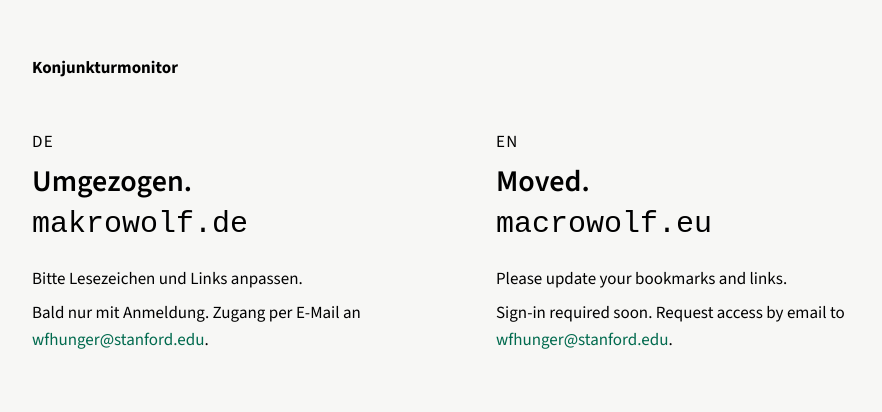
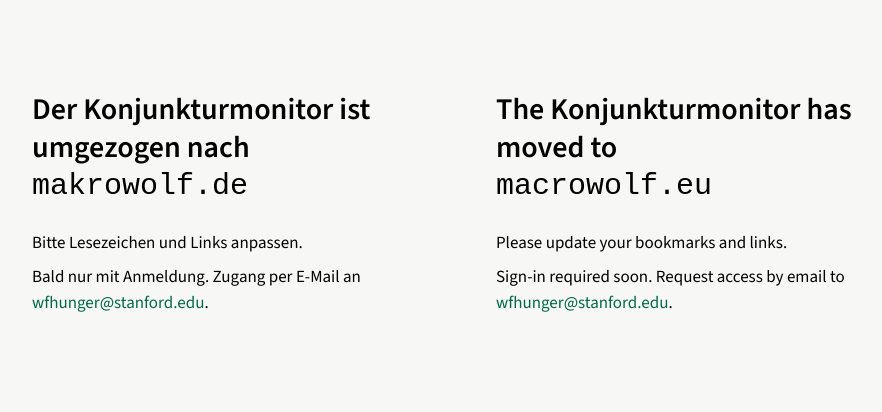
Before and after one commit to wfhungerland/wfhungerland.github.io, a plain HTML site: page 404.html in a window 1280 px wide. Shown: the part 192-604 px from the top of the page, without its empty margins (184-1066 px from the left). Drawn offline with Linux system fonts and the light colour scheme.

Commit message:
Satz statt Label: ist umgezogen nach / has moved to
Co-Authored-By: Claude Opus 5.5 <noreply@anthropic.com>
Claude-Session: https://claude.ai/code/session_01DPSeBVnJeW7D5oWu2bim5V

```diff
--- a/404.html
+++ b/404.html
@@ -1,6 +1,6 @@
 <!doctype html>
 <html lang="de"><head><meta charset="utf-8"><meta name="viewport" content="width=device-width, initial-scale=1">
-<title>Konjunkturmonitor · Umgezogen / Moved</title>
+<title>Konjunkturmonitor ist umgezogen · has moved</title>
 <meta name="robots" content="noindex">
 <base href="/">
 <style>
@@ -15,32 +15,24 @@
   * { box-sizing: border-box; }
   body { margin: 0; min-height: 100vh; display: grid; place-items: center; background: var(--bg); color: var(--text); font: 17px/1.55 var(--ff); }
   main { width: min(880px, 100%); padding: 48px 16px; }
-  .mark { font-weight: 700; margin: 0 0 48px; }
   .cols { display: grid; grid-template-columns: 1fr 1fr; gap: 0 80px; }
-  .lang { letter-spacing: .08em; margin: 0 0 8px; }
-  h1 { font: 600 30px/1.2 var(--ff); margin: 0 0 6px; }
-  .to { display: inline-block; margin: 0 0 24px; font: 30px/1.2 var(--mono); color: var(--text); text-decoration: none; }
+  h1 { font: 600 30px/1.25 var(--ff); margin: 0 0 24px; }
+  .to { font: 400 30px/1.25 var(--mono); color: var(--text); text-decoration: none; }
   p { margin: 0 0 8px; max-width: 26em; }
   a { color: var(--text); text-decoration: none; } p.note a { color: var(--accent); }
   @media (max-width: 600px) {
     .cols { grid-template-columns: 1fr; gap: 48px 0; }
-    .mark { margin-bottom: 36px; }
   }
 </style></head>
 <body><main>
-<div class="mark">Konjunkturmonitor</div>
 <div class="cols">
   <section lang="de">
-    <p class="lang">DE</p>
-    <h1>Umgezogen.</h1>
-    <a class="to" href="https://makrowolf.de">makrowolf.de</a>
+    <h1>Der Konjunkturmonitor ist umgezogen nach<br><a class="to" href="https://makrowolf.de">makrowolf.de</a></h1>
     <p>Bitte Lesezeichen und Links anpassen.</p>
     <p class="note">Bald nur mit Anmeldung. Zugang per E-Mail an <a href="mailto:wfhunger@stanford.edu">wfhunger@stanford.edu</a>.</p>
   </section>
   <section lang="en">
-    <p class="lang">EN</p>
-    <h1>Moved.</h1>
-    <a class="to" href="https://macrowolf.eu">macrowolf.eu</a>
+    <h1>The Konjunkturmonitor has moved to<br><a class="to" href="https://macrowolf.eu">macrowolf.eu</a></h1>
     <p>Please update your bookmarks and links.</p>
     <p class="note">Sign-in required soon. Request access by email to <a href="mailto:wfhunger@stanford.edu">wfhunger@stanford.edu</a>.</p>
   </section>
```
Also changed, not shown: konjunkturmonitor/index.html (+5 -13 lines).
